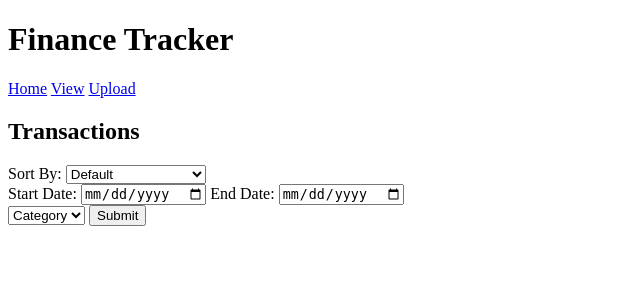
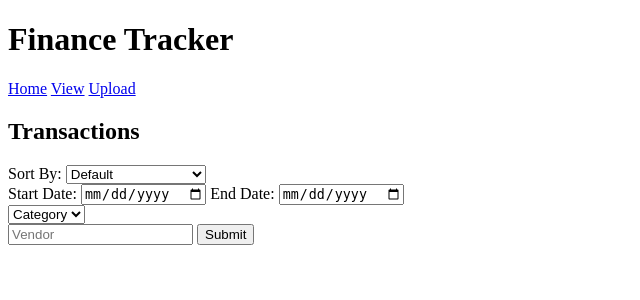
Before and after one commit to Lin-Ian/Finance-Tracker, a Flask app: page /view in a window 1280 px wide. Shown: the top 300 px of the page, without its empty margins (0-640 px from the left). Run offline with Flask 3, Linux system fonts and the light colour scheme; data that the repository does not hold is empty; some libraries are stand-ins or nearby versions.

Commit message:
Add searching functionality for viewing transactions

```diff
--- a/app.py
+++ b/app.py
@@ -69,6 +69,13 @@ def view():
     except KeyError:
         category = None
 
+    try:
+        vendor = request.form['vendor']
+        if vendor == '':
+            vendor = None
+    except KeyError:
+        vendor = None
+
     # Get connection and create cursor
     conn = get_db_connection()
     cur = conn.cursor()
@@ -88,6 +95,9 @@ def view():
         sort_by = {'default': ['id', True], 'date_desc': ['date', False], 'date_inc': ['date', True],
                    'amount_desc': ['amount', False], 'amount_inc': ['amount', True]}[sort_by]
         data_df = data_df.sort_values(by=sort_by[0], ascending=sort_by[1])
+
+    if vendor is not None:
+        data_df = data_df[data_df['vendor'] == vendor]
 
     data = data_df.values.tolist()
 
--- a/templates/view.html
+++ b/templates/view.html
@@ -31,6 +31,8 @@
                 <option value="{{category[0]}}">{{category[0]}}</option>
             {% endfor %}
         </select>
+        <br>
+        <input type="text" name="vendor" id="vendor" placeholder="Vendor">
         <input type="submit" value="Submit">
     </form>
 
```
